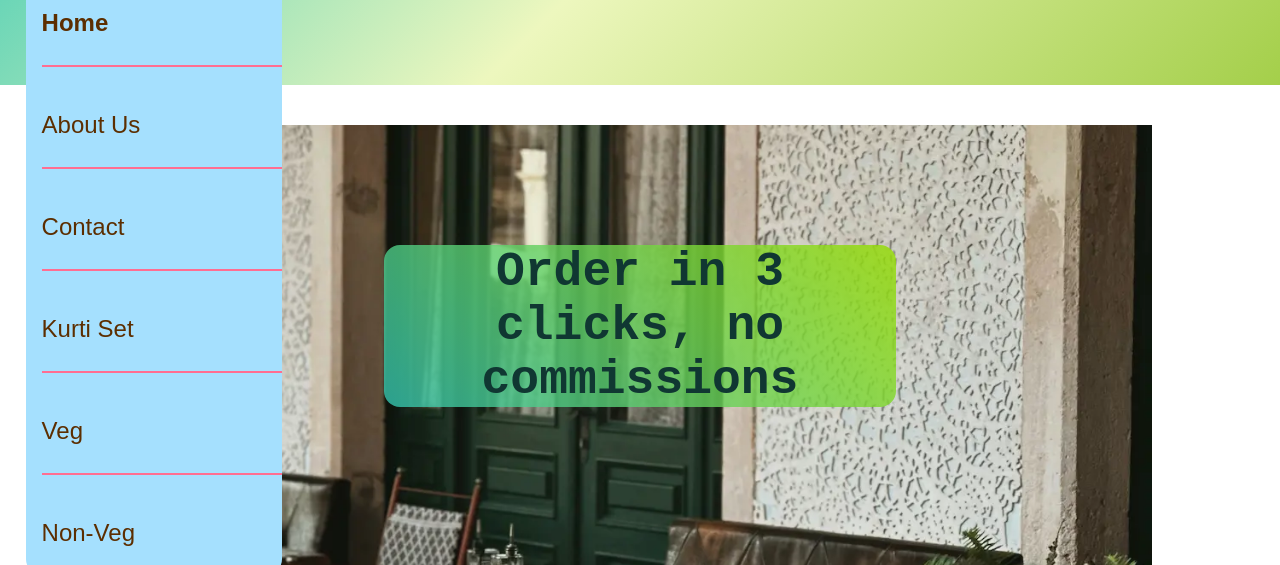
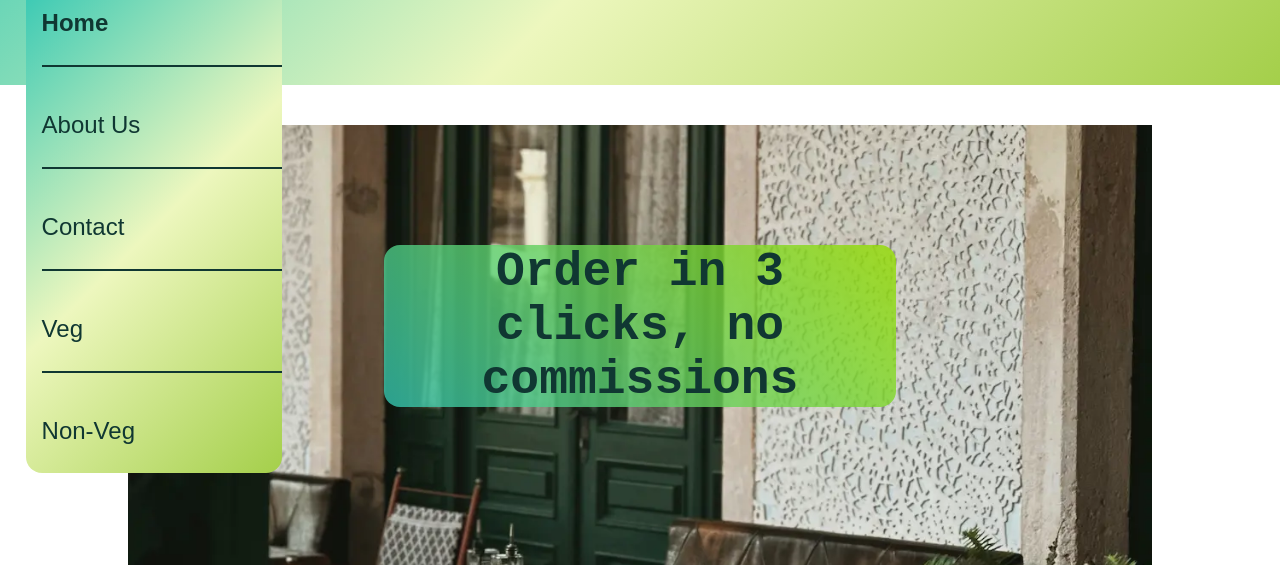
Before and after one commit to GraceRosario/Demo-Restaurant-Website, a plain HTML site: page index.html in a window 1280 px wide. Both pictures are taken after a click on the element 48 px from the left and 160 px from the top of the page. Shown: the part 235-800 px from the top of the page. Drawn offline with Linux system fonts and the light colour scheme.

Commit message:
home page completed!

```diff
--- a/index.html
+++ b/index.html
@@ -27,22 +27,17 @@
                 </a>
 
                 <hr class="menu-hr">
-                <a href="Co-ord Set.html" class="dropdown-text">
+                <a href="Contact.html" class="dropdown-text">
                     <div class="menu-text">Contact</div>
                 </a>
 
                 <hr class="menu-hr">
-                <a href="Kurti Set.html" class="dropdown-text">
-                    <div class="menu-text">Kurti Set</div>
-                </a>
-
-                <hr class="menu-hr">
-                <a href="Skirts.html" class="dropdown-text">
+                <a href="Veg.html" class="dropdown-text">
                     <div class="menu-text">Veg</div>
                 </a>
 
                 <hr class="menu-hr">
-                <a href="Lehenga.html" class="dropdown-text">
+                <a href="Non-Veg.html" class="dropdown-text">
                     <div class="menu-text">Non-Veg</div>
                 </a>
             </div>
--- a/styles.css
+++ b/styles.css
@@ -96,7 +96,7 @@ a {
 
 .dropdown-text {
     font-family: "cormorant garamond", "playfair display", "libre baskerville", sans-serif;
-    color: #5C2E00;
+    color: #103732;
     padding: 0.5rem;
     z-index: 1;
 }
@@ -114,7 +114,8 @@ a .div {
 #dropdown-section {
     height: auto;
     width: 20vw;
-    background-color: #a5e0fe;
+    background: linear-gradient(135deg, #35c8b4, #edf7be, #a4cf4a);
+    /* background: linear-gradient(135deg, #a4cf4a, #edf7be, #35c8b4); */
     font-size: 1.5rem;
     margin-left: 2vw;
     margin-top: -2vh;
@@ -135,7 +136,7 @@ a .div {
     border: none;
     height: 2px;
     /* background-color: #abdaf2f7; */
-    background-color: #FF6E91;
+    background-color: #103732;
     margin-bottom: 1rem;
     padding-left: 0;
 }
```
Also changed, not shown: About Us.html (added), Contact.html (added), Non-Veg.html (added), non veg.html (deleted).
